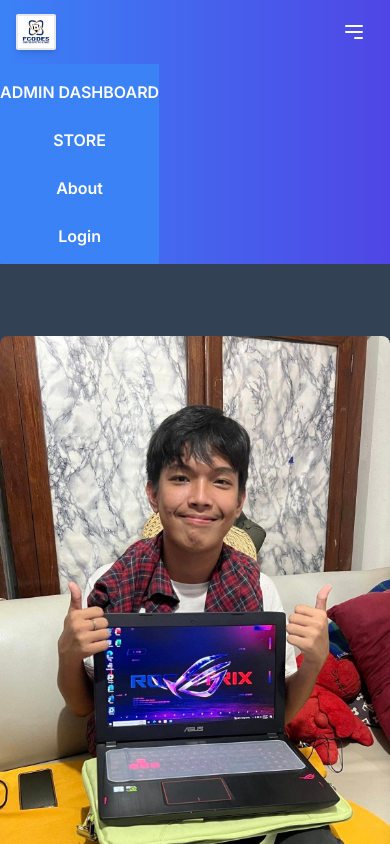
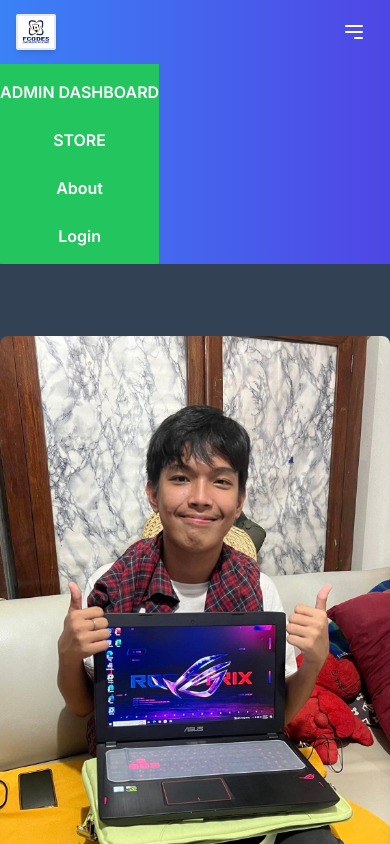
Before and after one commit to fidsolit/FCODESPOSNEW, a Next.js app: page / in a window 390 px wide. Both pictures are taken after a click on the button 354 px from the left and 32 px from the top of the page. Shown: the top 844 px of the page. Built offline with nearby package versions, Linux system fonts and the light colour scheme.

Commit message:
added paymongo

```diff
--- a/app/components/navbar.tsx
+++ b/app/components/navbar.tsx
@@ -126,7 +126,7 @@ export default function Navbar({ isLoggedIn, onLogout }) {
 
       {/* Mobile Menu */}
       <div
-        className={`md:hidden bg-blue-500 transition-all  duration-500 ease-in-out overflow-hidden flex justify-end ${
+        className={`md:hidden bg-green-500 transition-all  duration-500 ease-in-out overflow-hidden flex justify-end ${
           isMenuOpen ? "max-h-96 opacity-100" : "max-h-0 opacity-0"
         }`}
       >
--- a/app/page.tsx
+++ b/app/page.tsx
@@ -52,9 +52,8 @@ export default function Home() {
               <Image
                 src={slide.src}
                 alt={slide.alt}
-                layout="fill"
-                objectFit="cover"
-                className="rounded-lg shadow-lg"
+                fill
+                className="rounded-lg object-cover shadow-lg"
               />
               {/* Caption */}
               {/* <div className="absolute bottom-10 left-0 w-full text-center z-10">
--- a/app/pages/About/page.tsx
+++ b/app/pages/About/page.tsx
@@ -3,7 +3,7 @@ import Link from "next/link";
 import React, { useState, useEffect } from "react";
 
 const About = () => {
-  console.log("You're on the about page");
+  // console.log("You're on the about page");
 
   const [backgroundIndex, setBackgroundIndex] = useState(0);
 
```
Also changed, not shown: app/paymongo/paymongo.js (added, +15 -0 lines).
